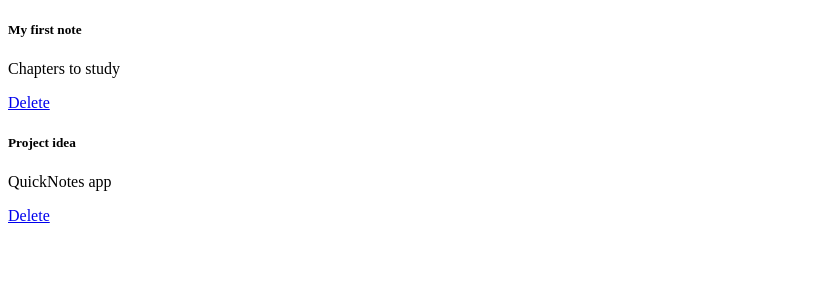
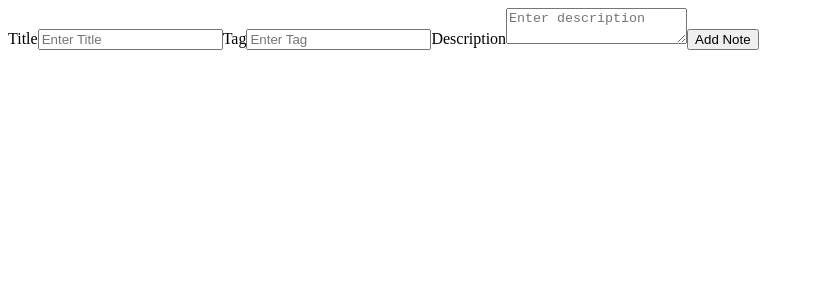
Before and after one commit to akinsh-cloud/QuickNotes-project, a React app: page / in a window 1280 px wide. Shown: the top 300 px of the page, without its empty margins (0-814 px from the left). Built offline with nearby package versions, Linux system fonts and the light colour scheme; the HTML template or start-up script is replaced by a standard one.

Commit message:
AddNoteForm added — create note functionality

```diff
--- a/src/App.jsx
+++ b/src/App.jsx
@@ -1,38 +1,13 @@
-import React from "react";
-import { createBrowserRouter, RouterProvider, Outlet } from "react-router-dom";
-import Login from "./pages/Login.jsx";
-import Signup from "./pages/Signup.jsx";
-import Dashboard from "./pages/Dashboard.jsx";
-import Navbar from "./components/Navbar.jsx";
-import NotesGrid from "./components/NotesGrid.jsx";
+import React from 'react'
+import NotesGrid from './components/NotesGrid'
+import AddNoteForm from './components/AddNoteForm'
 
-const Layout = () => {
+export default function App() {
   return (
     <div>
-      <Navbar />
-      {/* This is where the child routes will render */}
-      <Outlet />
+      <AddNoteForm/>
+
+
     </div>
-  );
-};
-
-const router = createBrowserRouter([
-  {
-    path: "/",
-    element: <Layout />,   // parent layout
-    children: [
-      { path: "/", element: <Login /> },
-      { path: "/signup", element: <Signup /> },
-      { path: "/dashboard", element: <Dashboard /> },
-    ],
-  },
-]);
-const App = () => {
-  return (
-  <>
-  <NotesGrid />
-   </>
   )
-};
-
-export default App;
+}
--- a/src/components/AddNoteForm.jsx
+++ b/src/components/AddNoteForm.jsx
@@ -0,0 +1,41 @@
+import React from 'react'
+import { useState } from 'react'
+
+export default function AddNoteForm() {
+
+   const [notes, setNotes] = useState({
+    title:"",
+    tag:"",
+    description:""});
+
+
+    function handleChange(e) {
+    setNotes({
+      ...notes,
+      [e.target.name]: e.target.value,
+    });
+  }
+
+
+   function handleSubmit(e){
+    e.preventDefault();
+    console.log(notes);
+   }
+
+
+    const {title,tag,description}=notes;
+
+  return (
+    <div >
+      <form onSubmit={handleSubmit}>
+        <label>Title</label>
+        <input type='text'placeholder='Enter Title' name='title' value={title} onChange={handleChange}/>
+        <label>Tag</label>
+        <input type='text' placeholder='Enter Tag' name='tag' value={tag} onChange={handleChange}/>
+        <label>Description</label>
+        <textarea placeholder='Enter description' name='description' value={description} onChange={handleChange}></textarea>
+        <button type='submit'>Add Note</button>
+      </form>
+    </div>
+  )
+}
--- a/src/components/NotesGrid.jsx
+++ b/src/components/NotesGrid.jsx
@@ -2,27 +2,67 @@ import React from 'react'
 import { useState } from 'react';
 
 export default function NotesGrid(){
+
   const [notes, setNotes] = useState([
  { title: "My first note", tag: "college", description: "Chapters to study" },
- { title: "Project idea", tag: "coding", description: "QuickNotes app" },
+ { title: "Project idea", tag: "coding", description: "This section includes the necessary links to Tailwind CSS (for utility classes) and Lucide Icons (for professional symbols), as well as the custom CSS to define the color scheme, fonts, and the unique gauge component.Step 3: Main HTML Structure (Form and Result Views)This is the body of the application, containing the main container, the input form (prediction-form), the results dashboard (prediction-result), and the required medical disclaimer in the footer.Step 4: JavaScript Logic (<script> section)This script handles the form data submission, communicates with your deployed model, calculates the risk score, and dynamically updates the result view with the appropriate colors and messages.Step 5: Save and RunSave the file and open it in your web browser. You now have the complete, professional website! This approach ensures that everything you need is contained within that single, portable HTML file.Let me know if you run into any issues or want to add a feature, like input validation or detailed feature descriptions!" },
+
 ]);
 
   return (
-    <div>
-      {notes.map( (note,index) =>
-        <div key={index} className="row">
-  <div className="col-sm-6 mb-3 mb-sm-0">
-    <div className="card">
-      <div className="card-body">
-        <h5 className="card-title">{note.title}</h5>
-        <p className="card-text">{note.description}</p>
-        <a href="#" className="btn btn-primary">Delete</a>
-      </div>
+    <div
+      style={{
+        display: "grid",
+        gridTemplateColumns: "repeat(auto-fit, minmax(250px, 1fr))",
+        gap: "16px",
+        padding: "20px",
+      }}
+    >
+      {notes.map((note, idx) => (
+        <div
+          key={idx}
+          style={{
+            backgroundColor: "#597899ff",
+            color: "white",
+            borderRadius: "10px",
+            padding: "16px",
+            boxShadow: "0 4px 10px rgba(0,0,0,0.15)",
+          }}
+        >
+          {/* Title + Tag row */}
+          <div
+            style={{
+              display: "flex",
+              justifyContent: "space-between",
+              alignItems: "center",
+              marginBottom: "10px",
+            }}
+          >
+            <h3 style={{ margin: 0, fontSize: "20px", fontWeight: "600" }}>
+              {note.title}
+            </h3>
+
+            <span
+              style={{
+                backgroundColor: "rgba(255,255,255,0.2)",
+                padding: "4px 10px",
+                borderRadius: "6px",
+                fontSize: "12px",
+                fontWeight: "500",
+              }}
+            >
+              {note.tag}
+            </span>
+          </div>
+
+          {/* Description */}
+          <p style={{ margin: 0, fontSize: "15px", lineHeight: "1.4" }}>
+            {note.description}
+          </p>
+        </div>
+      ))}
     </div>
-  </div>
 
-</div>
-      )}
-    </div>
+
   )
-}
+  }
--- a/src/main.jsx
+++ b/src/main.jsx
@@ -1,9 +1,13 @@
 import { StrictMode } from 'react'
 import { createRoot } from 'react-dom/client'
 import App from './App.jsx'
+import { BrowserRouter} from 'react-router-dom'
+
 
 createRoot(document.getElementById('root')).render(
   <StrictMode>
-    <App />
-  </StrictMode>,
+    <BrowserRouter>
+      <App />
+    </BrowserRouter>
+  </StrictMode>
 )
```
